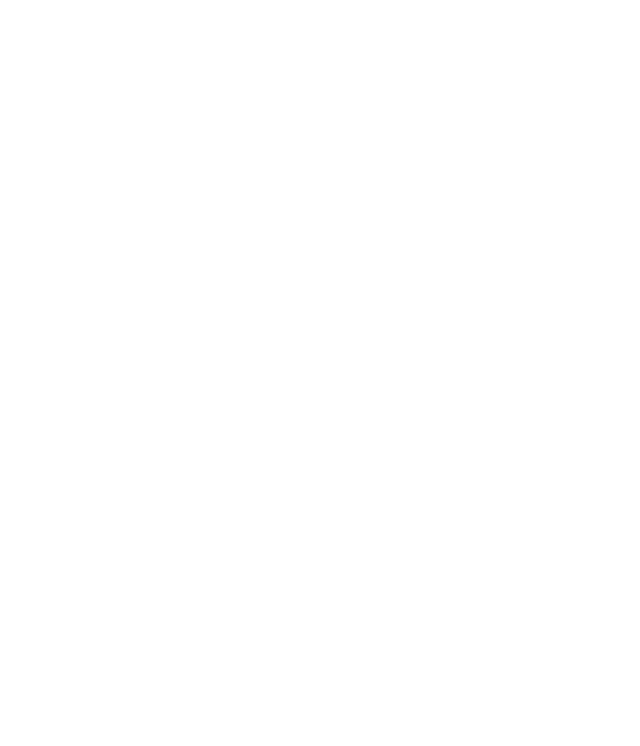
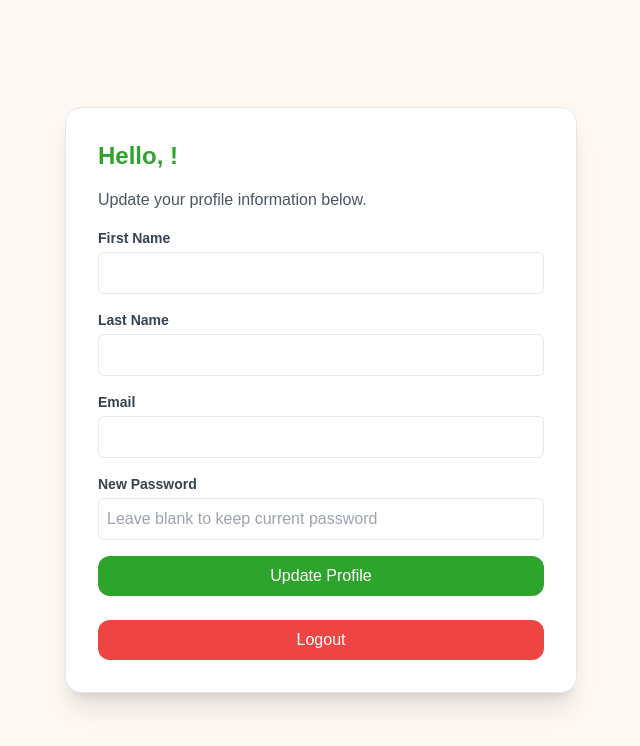
Before and after one commit to amieecode/shawamra-shop, a React (Vite) app in the folder Frontend/: page /profile-update in a window 1280 px wide. Before the commit this address had no page. Shown: the top 746 px of the page, without its empty margins (319-959 px from the left). Built offline with nearby package versions, Linux system fonts and the light colour scheme.

Commit message:
dasboard

```diff
--- a/Frontend/src/App.jsx
+++ b/Frontend/src/App.jsx
@@ -4,7 +4,9 @@
 import "aos/dist/aos.css";
 import Register from "./Components/Auth/Register";
 import Login from "./Components/Auth/Login";
+import ProfileUpdate from "./Components/Auth/UpdateProfile"
 import Home from "./pages/Home";
+import Dashboard from "./pages/Dashboard";
 
 const App = () => {
   useEffect (() => {
@@ -22,6 +24,8 @@
         <Route path="/" element={<Home />} />
         <Route path="/register" element={<Register />} />
         <Route path="/login" element={<Login />} />
+        <Route path="/profile-update" element={<ProfileUpdate />} />
+        <Route path="/dashboard" element={<Dashboard />} />
       </Routes>
     </Router>
 
--- /dev/null
+++ b/Frontend/src/Components/Auth/UpdateProfile.jsx
@@ -0,0 +1,133 @@
+import React, { useState } from 'react';
+import { useNavigate } from 'react-router-dom';
+
+const UpdateProfile = () => {
+    const navigate = useNavigate();
+    const storedUser = JSON.parse(localStorage.getItem('user'));
+
+    const [formData, setFormData] = useState({
+        username: storedUser?.username || '',
+        first_name: storedUser?.first_name || '',
+        last_name: storedUser?.last_name || '',
+        email: storedUser?.email || '',
+        password: '',
+    });
+
+    const [message, setMessage] = useState('');
+
+    const handleLogout = () => {
+        localStorage.removeItem('token');
+        localStorage.removeItem('user');
+        navigate('/login');
+    };
+
+    const handleChange = async (e) => {
+        setFormData((prev) => ({
+            ...prev,
+            [e.target.name]: e.target.value
+        }));
+    };
+
+    const handleUpdate = async (e) => {
+       e.preventDefault();
+       try {
+        console.log("Updating with:", formData)
+        const updateUser = await updateProfile(formData);
+        localStorage.setItem('user', JSON.stringify(updateUser));
+        setMessage('Profile updated successfully');
+       } catch (err) {
+        console.error("Error updating profile:", err.response?.data || err.message);
+        setMessage('Failed to update profile.\Please try again.');
+       }
+    };
+
+  return (
+    <div className='min-h-screen bg-[#fff7f1] flex flex-col items-center justify-center px-4'>
+        <div className='bg-white shadow-xl rounded-2xl p-8 w-full max-w-lg border border-gray-200'>
+            <h1 className='text-2xl font-bold text-brand mb-4'>
+                Hello, {storedUser?.first_name || storedUser?.username}!
+            </h1>
+            <p className='text-gray-600 mb-4'>
+                Update your profile information below.
+            </p>
+
+            {message && (
+               <div className='mb-4 text-center text-sm font-medium text-green-600'>
+                {message}
+               </div>
+            )}
+
+            <form onSubmit={handleUpdate} className='space-y-4'>
+                <input
+                    type='hidden'
+                    name='username'
+                    value={formData.username}
+                />
+
+                <div>
+                  <label className='block mb-1 text-sm font-semibold text-gray-700'>First Name</label>
+                    <input
+                        type='text'
+                        name='first_name'
+                        value={formData.first_name}
+                        onChange={handleChange}
+                        className='w-full p-2 border rounded-md'
+                    />
+                </div>
+
+                <div>
+                   <label className='block mb-1 text-sm font-semibold text-gray-700'>Last Name</label>
+                   <input
+                        type='text'
+                        name='last_name'
+                        value={formData.last_name}
+                        onChange={handleChange}
+                        className='w-full p-2 border rounded-md'
+                   />
+                </div>
+
+                <div>
+                   <label className='block mb-1 text-sm font-semibold text-gray-700'>Email</label>
+                   <input
+                        type='email'
+                        name='email'
+                        value={formData.email}
+                        onChange={handleChange}
+                        className='w-full p-2 border rounded-md'
+                   />
+                </div>
+
+                <div>
+                   <label className='block mb-1 text-sm font-semibold text-gray-700'>New Password</label>
+                   <input
+                        type='password'
+                        name='password'
+                        value={formData.password}
+                        onChange={handleChange}
+                        placeholder='Leave blank to keep current password'
+                        className='w-full p-2 border rounded-md'
+                   />
+                </div>
+
+                <button
+                    type='submit'
+                    className='w-full bg-brand text-white py-2 rounded-xl hover:bg-brand/80 transition'
+                >
+                    Update Profile
+                </button>
+            </form>
+
+            {/*Logout Section*/}
+            <button
+                onClick={handleLogout}
+                className='mt-6 w-full bg-red-500 hover:bg-red-600 text-white py-2 px-4 rounded-xl transition duration-200'
+            >
+                Logout
+            </button>
+        </div>
+    </div>
+
+    )
+}
+
+export default UpdateProfile;
--- a/Frontend/src/Components/Layout/NavBar.jsx
+++ b/Frontend/src/Components/Layout/NavBar.jsx
@@ -34,6 +34,8 @@
   },
 ]
 const NavBar = () => {
+  const user = JSON.parse(localStorage.getItem('user'));
+
   const [activeMenu, setActiveMenu] = useState("Home");
   const [showMenu, setShowMenu] = useState(false);
 
--- a/Frontend/src/pages/Dashboard.jsx
+++ b/Frontend/src/pages/Dashboard.jsx
@@ -1,11 +1,54 @@
-import React from 'react';
+import React, { useState } from 'react';
+import { useNavigate } from 'react-router-dom';
 
 const Dashboard = () => {
-  return (
-    <div>
+    const user = JSON.parse(localStorage.getItem("user"));
+    const navigate = useNavigate();
 
-    </div>
-  )
+    const handleLogout = () => {
+        localStorage.removeItem("token");
+        localStorage.removeItem("user");
+        navigate("/login");
+    };
+
+    const handleProfileUpdate = () => {
+        navigate("/profile-update");
+    };
+
+    return (
+        <div className='min-h-screen bg-[#fff7f1] flex flex-col items-center justify-center px-4'>
+            <div className='bg-white shadow-xl rounded-2xl p-8 w-full max-w-md text-center border border-gray-200'>
+                <h1 className='text-2xl md:text-3xl font-bold text-brand mb-4'>
+                    Welcome, {user?.first_name || user?.username}!
+                </h1>
+                <p className='text-gray-600 mb-4'>Email: {user?.email}</p>
+
+                <div className='mt-6'>
+                    <p className='text-lg text-gray-700'>You're now logged in</p>
+                    <p className='text-sm text-gray-500 mt-1'>
+                        Ready to order some juicy shawarma?
+                    </p>
+                </div>
+
+                {/* Update Profile Button */}
+                <button
+                    onClick={handleProfileUpdate}
+                    className='mt-6 w-full bg-brand hover:bg-brand/80 text-white py-2 px-4 rounded-xl transition duration-200'
+                >
+                    Update Profile
+                </button>
+
+
+                {/* Logout Button */}
+                <button
+                    onClick={handleLogout}
+                    className='mt-8 w-full bg-brand hover:bg-brand/80 text-white py-2 px-4 rounded-xl transition duration-200'
+                >
+                    Logout
+                </button>
+            </div>
+        </div>
+    )
 }
 
 export default Dashboard;
```
Also changed, not shown: 1 other file (tests, documents, lock files or other folders).
